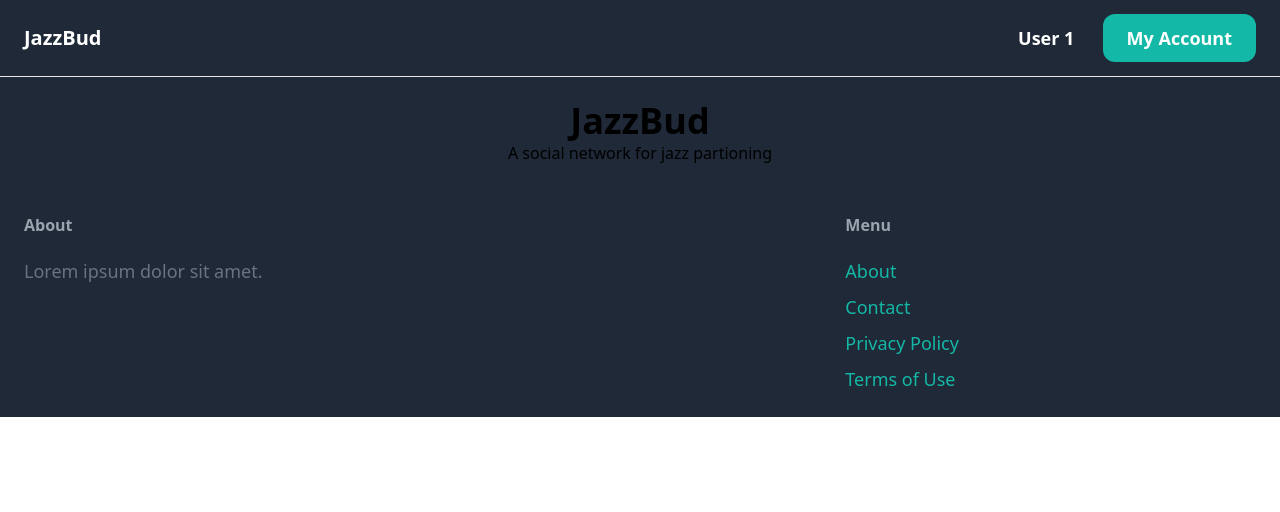
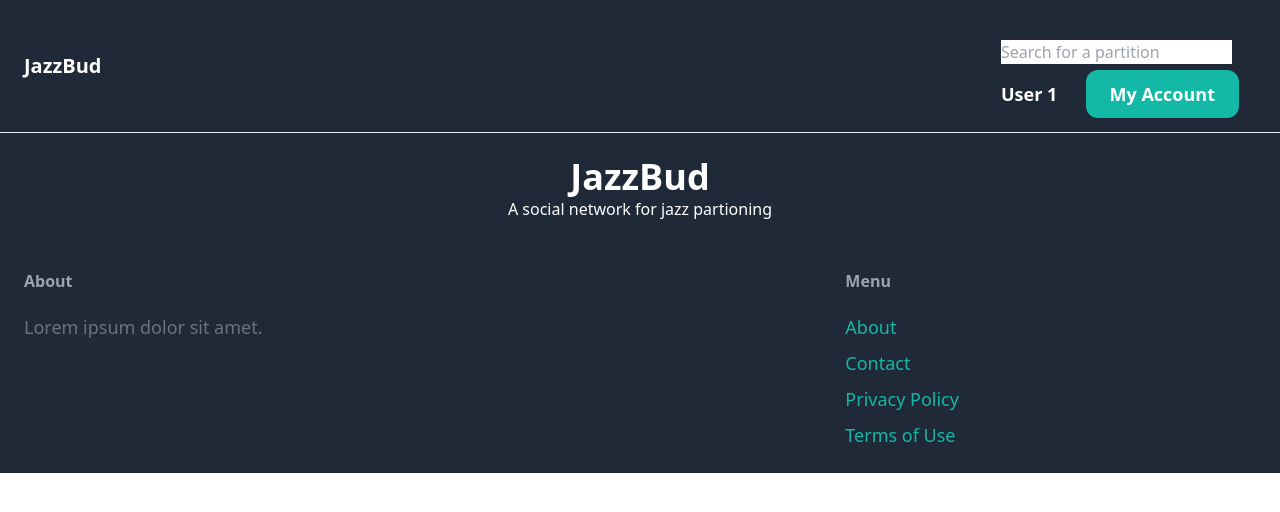
Before and after one commit to eclipse162/JazzBud, a Django app: page / in a window 1280 px wide. Shown: the top 512 px of the page. Run offline with Django 5.2, Linux system fonts and the light colour scheme; some libraries are stand-ins or nearby versions.

Commit message:
Added HTML changes to header and home page

```diff
--- a/core/templates/core/base.html
+++ b/core/templates/core/base.html
@@ -14,6 +14,9 @@
     <nav class="py-6 px-6 flex justify-between items-center bg-gray-800 text-white border-b border-white-200">
       <a href="/" class="text-xl font-semibold">JazzBud</a>
       <div class="space-x-6">
+        <form action="#" method="get" class='w-full py-4 px-6 rounded-xl'>
+          <input name="partition_search" type="text" placeholder="Search for a partition">
+        </form>
         <a href="#" class="text-lg text-white font-semibold hover:text-gray-500">User 1</a>
         <a href="#" class="px-6 py-3 text-lg font-semibold bg-teal-500 text-white rounded-xl hover:bg-gray-700">My Account</a>
       </div>
@@ -32,7 +35,7 @@
 
       </div>
       <div class="w-1/3">
-          <h3 class="mb-5 font-semibold text-gray-400">Menu</h3>
+          <h3 class="mb-5 font-semibold text-gray-400 border-white-200">Menu</h3>
           <ul class="space-y-2">
               <li><a href="#" class="text-lg text-teal-500 hover:text-teal-700">About</a></li>
               <li><a href="#" class="text-lg text-teal-500 hover:text-teal-700">Contact</a></li>
--- a/core/templates/core/index.html
+++ b/core/templates/core/index.html
@@ -1,6 +1,6 @@
 {% extends 'core/base.html' %}
 {% block title %}Home{% endblock %}
 {% block content %}
-<h1 class="text-4xl font-bold text-center">JazzBud</h1>
-<p class="text-center">A social network for jazz partioning</p>
+<h1 class="text-4xl font-bold text-center text-white">JazzBud</h1>
+<p class="text-center text-white">A social network for jazz partioning</p>
 {% endblock %}
```
